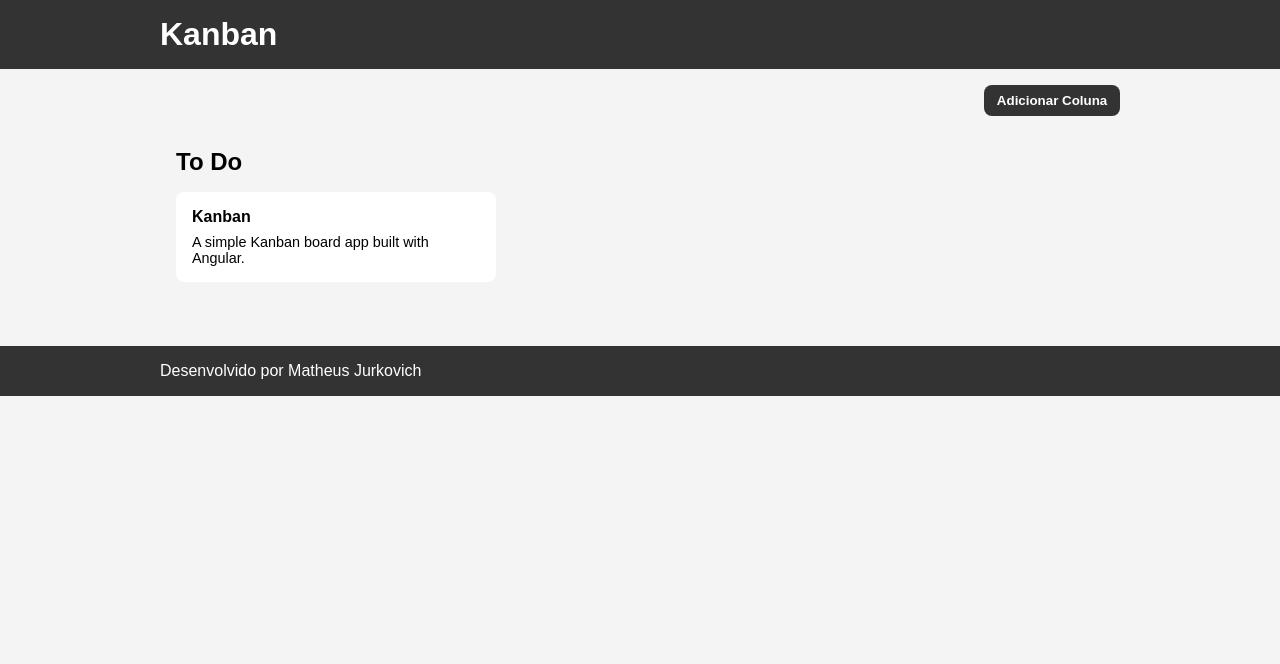
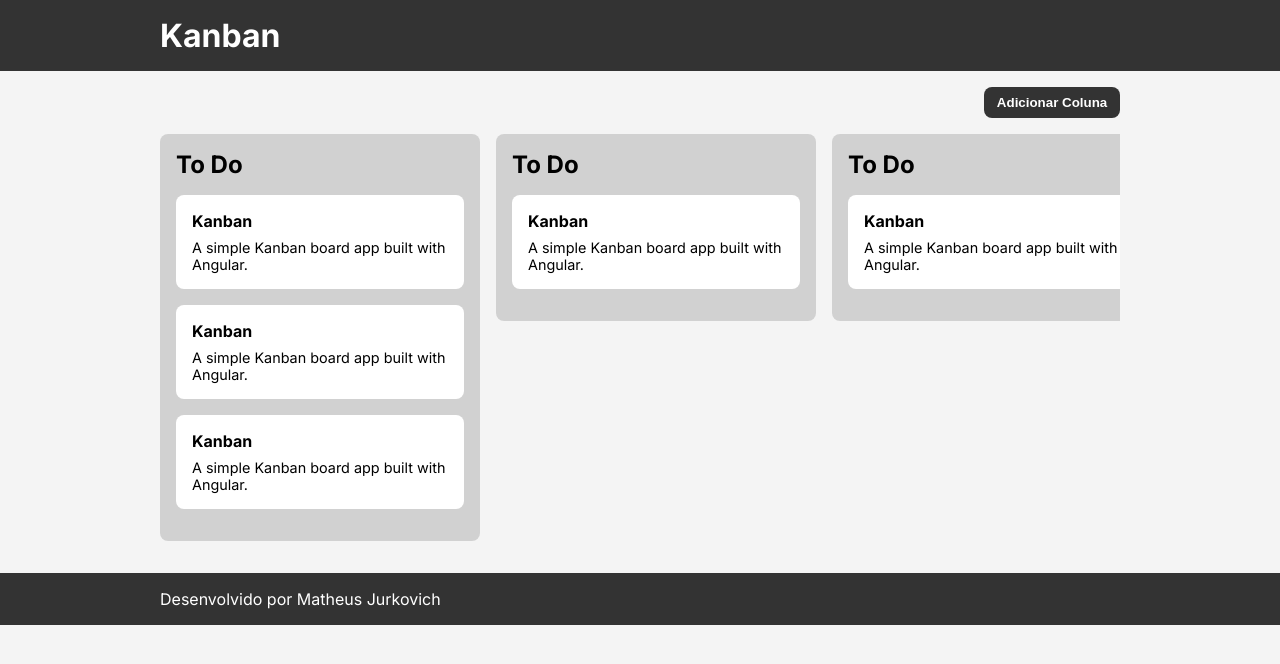
Before and after one commit to matheusjurkovich/kanban, an Angular app in the folder web/: page / in a window 1280 px wide. Shown: the top 664 px of the page. Built offline with nearby package versions, Linux system fonts and the light colour scheme.

Commit message:
style: addeed scroll in board and bg color in column

```diff
--- a/web/src/app/app.component.html
+++ b/web/src/app/app.component.html
@@ -6,6 +6,26 @@
   <div id="board">
     <app-column [title]="columnTitle">
       <app-card [title]="cardTitle" [description]="cardDescription"></app-card>
+      <app-card [title]="cardTitle" [description]="cardDescription"></app-card>
+      <app-card [title]="cardTitle" [description]="cardDescription"></app-card>
+    </app-column>
+    <app-column [title]="columnTitle">
+      <app-card [title]="cardTitle" [description]="cardDescription"></app-card>
+    </app-column>
+    <app-column [title]="columnTitle">
+      <app-card [title]="cardTitle" [description]="cardDescription"></app-card>
+    </app-column>
+    <app-column [title]="columnTitle">
+      <app-card [title]="cardTitle" [description]="cardDescription"></app-card>
+    </app-column>
+    <app-column [title]="columnTitle">
+      <app-card [title]="cardTitle" [description]="cardDescription"></app-card>
+    </app-column>
+    <app-column [title]="columnTitle">
+      <app-card [title]="cardTitle" [description]="cardDescription"></app-card>
+    </app-column>
+    <app-column [title]="columnTitle">
+      <app-card [title]="cardTitle" [description]="cardDescription"></app-card>
     </app-column>
   </div>
 </main>
--- a/web/src/app/app.component.scss
+++ b/web/src/app/app.component.scss
@@ -38,8 +38,8 @@ main {
     display: flex;
     gap: 1rem;
     overflow-x: auto;
-    padding-block: 1rem;
-    padding-inline: 0;
+    padding: 1rem 0;
+    overflow-x: auto;
   }
 }
 
@@ -49,3 +49,13 @@ footer {
   padding-inline: 10rem;
   padding-block: 1rem;
 }
+
+@media screen and (max-width: 768px) {
+  main {
+    padding-inline: 1rem;
+  }
+  header, footer {
+    padding-inline: 1rem;
+  }
+
+}
--- a/web/src/app/components/column/column.component.scss
+++ b/web/src/app/components/column/column.component.scss
@@ -1,5 +1,5 @@
 .column {
-  background-color: #f4f4f4;
+  background-color: #d1d1d1;
   padding: 1rem;
   border-radius: 0.5rem;
   min-width: 20rem;
--- a/web/src/index.html
+++ b/web/src/index.html
@@ -6,6 +6,12 @@
     <base href="/" />
     <meta name="viewport" content="width=device-width, initial-scale=1" />
     <link rel="icon" type="image/x-icon" href="favicon.ico" />
+    <link rel="preconnect" href="https://fonts.googleapis.com" />
+    <link rel="preconnect" href="https://fonts.gstatic.com" crossorigin />
+    <link
+      href="https://fonts.googleapis.com/css2?family=Inter:wght@100..900&display=swap"
+      rel="stylesheet"
+    />
   </head>
   <body>
     <app-root></app-root>
--- a/web/src/styles.scss
+++ b/web/src/styles.scss
@@ -5,9 +5,9 @@
 }
 
 body {
-  font-family: Arial, sans-serif;
+  font-family: Inter, sans-serif;
   background-color: #f4f4f4;
   display: flex;
   flex-direction: column;
-  min-height: 100vh;
+  height: 100vh;
 }
```
